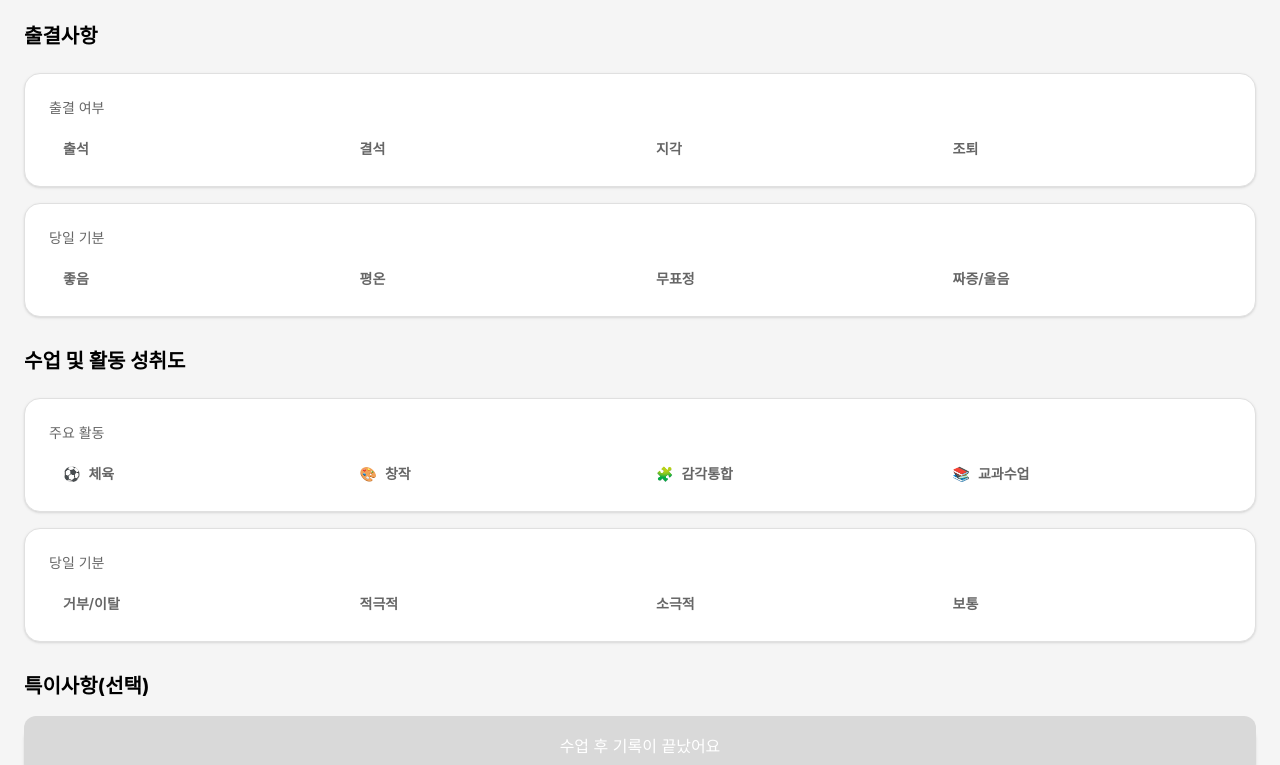
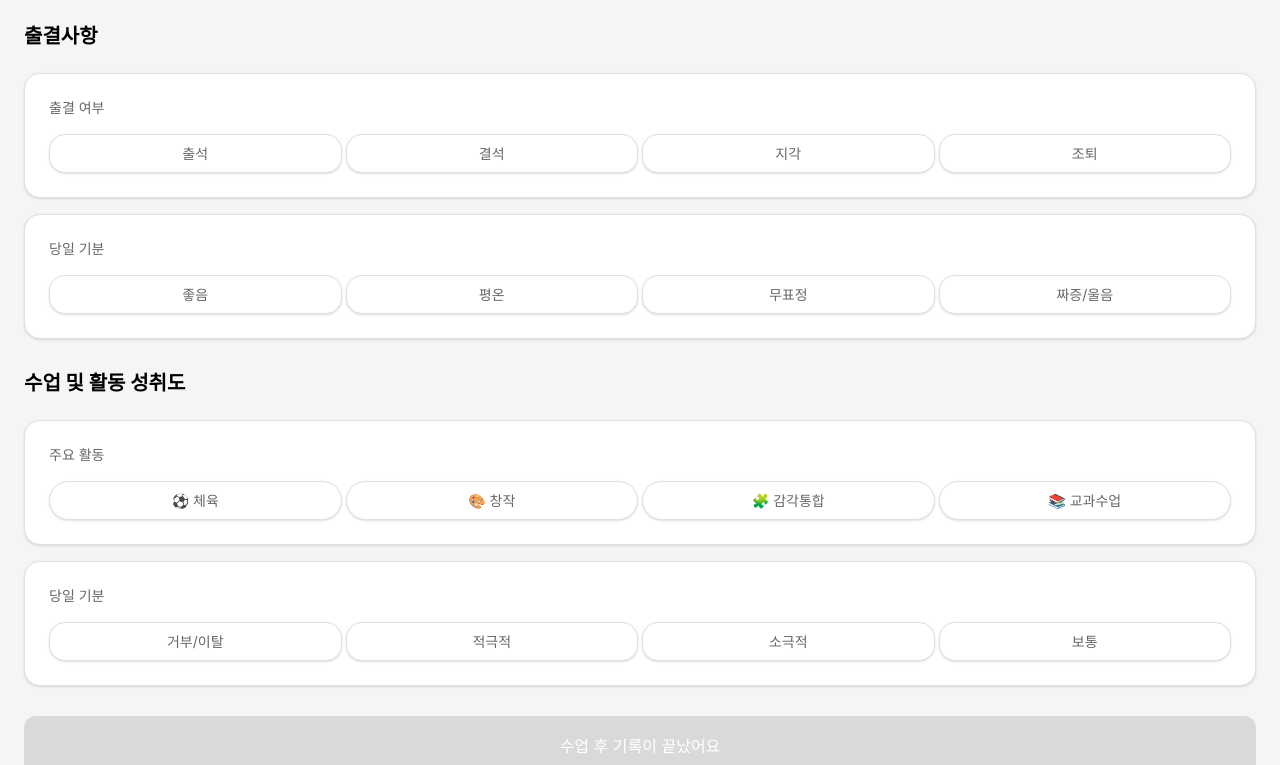
Before and after one commit to dandicare/doedorok, a Next.js app in the folder apps/web/: page /teacher/write-record in a window 1280 px wide. Shown: the top 765 px of the page. Built offline with nearby package versions, Linux system fonts and the light colour scheme; a web font is replaced by a local one.

Commit message:
fix: toggle chip 디자인 복구

```diff
--- a/apps/web/src/ui/toggle-chip.tsx
+++ b/apps/web/src/ui/toggle-chip.tsx
@@ -32,8 +32,9 @@ export function ToggleChip({
   };
 
   const base = cn(
-    "inline-flex items-center h-[28px] gap-2 py-0.5 px-[14px] rounded-[36px] transition-colors duration-200 cursor-pointer",
-    "text-[14px] whitespace-nowrap w-fit font-semibold",
+    "inline-flex items-center gap-1 py-2 px-3 transition-colors duration-200 cursor-pointer shadow-sm w-full",
+    "text-[12px] whitespace-nowrap border",
+    variant === "activity" ? "rounded-full" : "rounded-2xl",
     isActive
       ? "bg-[#FF8C00] text-white border-[#FF8C00]"
       : "bg-white text-[#666] border-[#E0E0E0]",
```
